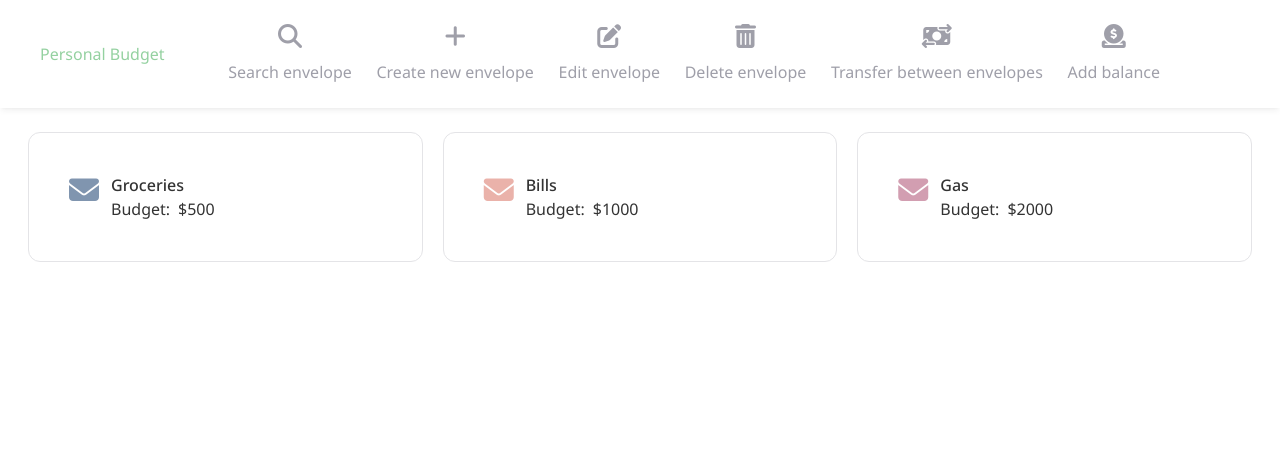
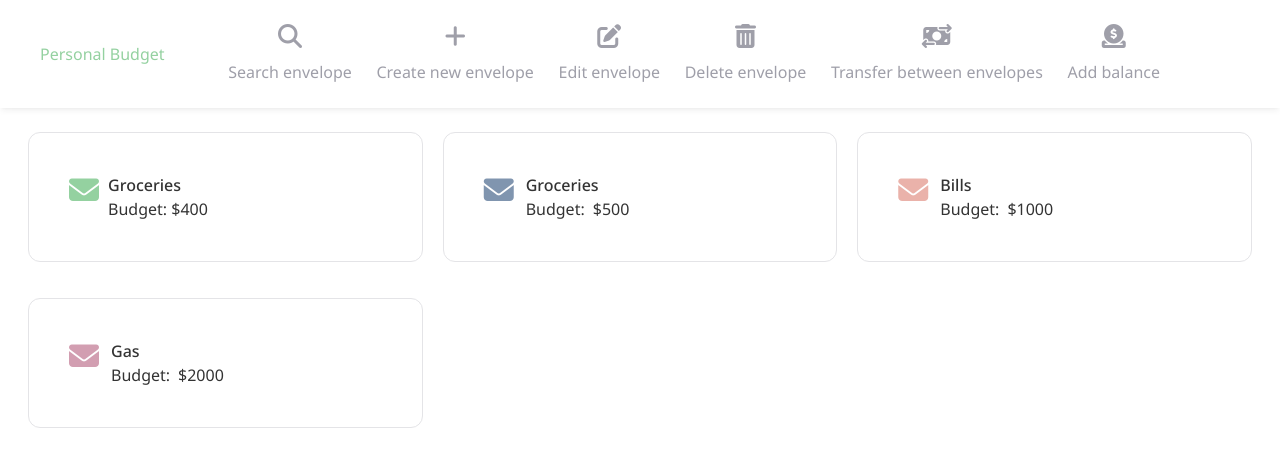
Before and after one commit to deboraschaan/personal-budget, a React (Vite) app in the folder frontend/: page / in a window 1280 px wide. Shown: the top 466 px of the page. Built offline with nearby package versions, Linux system fonts and the light colour scheme.

Commit message:
Update Card component

```diff
--- a/frontend/src/components/features/envelopes/EnvelopeList.jsx
+++ b/frontend/src/components/features/envelopes/EnvelopeList.jsx
@@ -1,6 +1,7 @@
 import React from "react";
 import EnvelopeItem from "./EnvelopeItem";
 import { useLocation } from "react-router";
+import Card from "../../ui/Card";
 
 // <EnvelopeItem title={props.category} icon="fa-solid fa-envelope" color={props.color} budget={props.budget} />
 
@@ -22,6 +23,11 @@ export default function EnvelopeList() {
             >
                 <ul className="sm:grid sm:grid-cols-2 sm:gap-4 lg:grid-cols-3 lg:gap-5">
                     <li>
+                        <Card
+                            envelope={{ category: "Groceries", budget: 400, color: "aspargus" }}
+                        ></Card>
+                    </li>
+                    <li>
                         <EnvelopeItem title="Groceries" icon="fa-solid fa-envelope" color="text-afternoon" budget="500" />
                     </li>
                     <li>
@@ -31,7 +37,7 @@ export default function EnvelopeList() {
                         <EnvelopeItem title="Gas" icon="fa-solid fa-envelope" color="text-barbie" budget="2000" />
                     </li>
                 </ul>
-            </main>
+            </main >
         </>
     )
 };
--- a/frontend/src/components/ui/Card.jsx
+++ b/frontend/src/components/ui/Card.jsx
@@ -0,0 +1,13 @@
+import React from "react";
+
+export default function Card({ envelope }) {
+    return (
+        <>
+            <div className="card">
+                <i className={`col-span-1 row-span-2 text-3xl mt-0.5 fa-solid fa-envelope text-${envelope.color}`}></i>
+                <h3 className="col-start-2 col-end-6 font-medium">{envelope.category}</h3>
+                <p className="col-start-2 col-end-6">Budget: ${envelope.budget}</p>
+            </div>
+        </>
+    )
+};
--- a/frontend/src/style/index.css
+++ b/frontend/src/style/index.css
@@ -29,6 +29,10 @@
 }
 
 /* Components */
+.card {
+  @apply grid grid-cols-8 grid-rows-2 p-10 mb-4 border-zinc-200 border rounded-xl hover:border-aspargus hover:bg-aspargus/50;
+}
+
 .nav-link {
   @apply hover:text-aspargus py-4 flex gap-3 items-center;
 }
```
